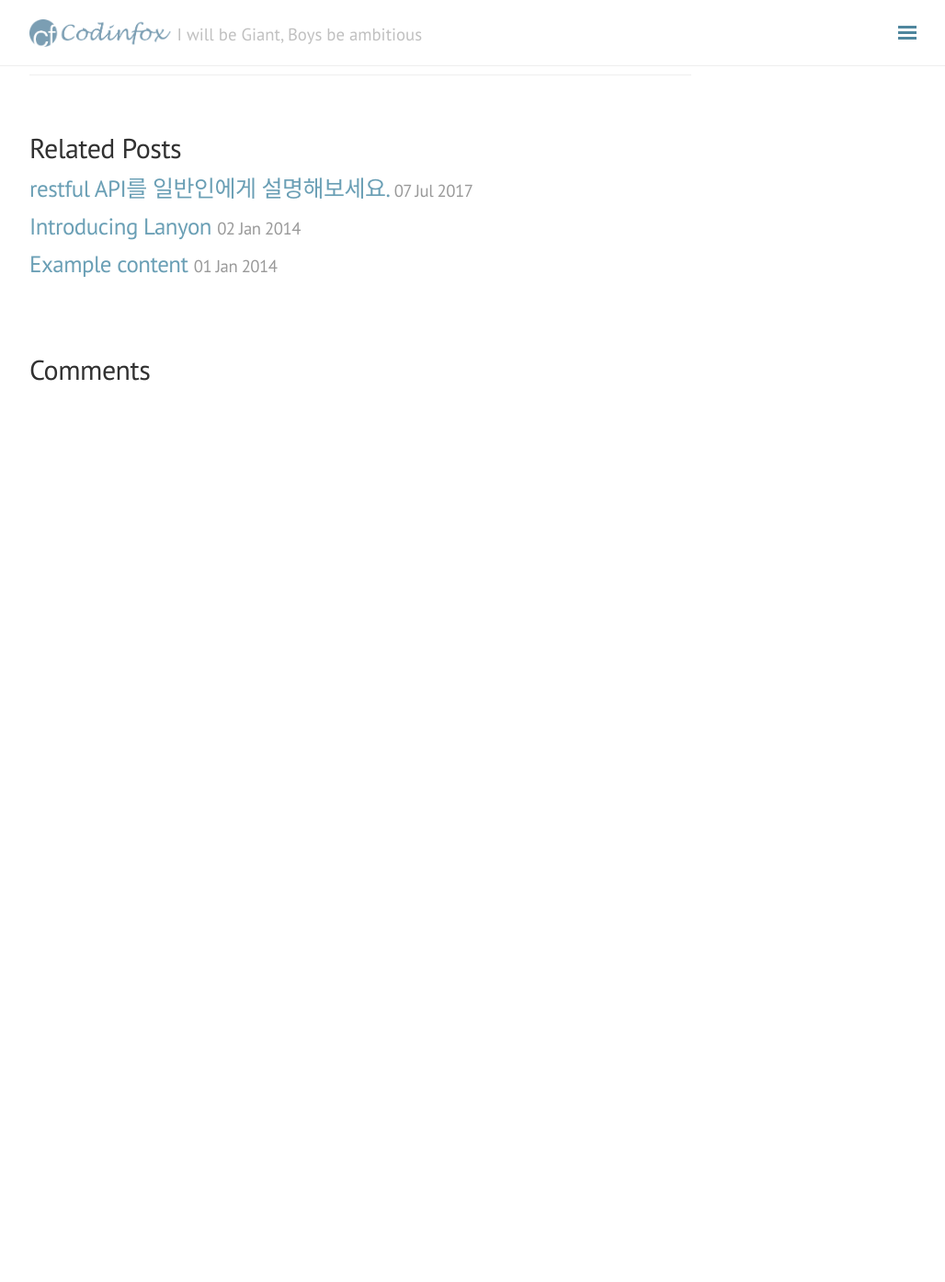
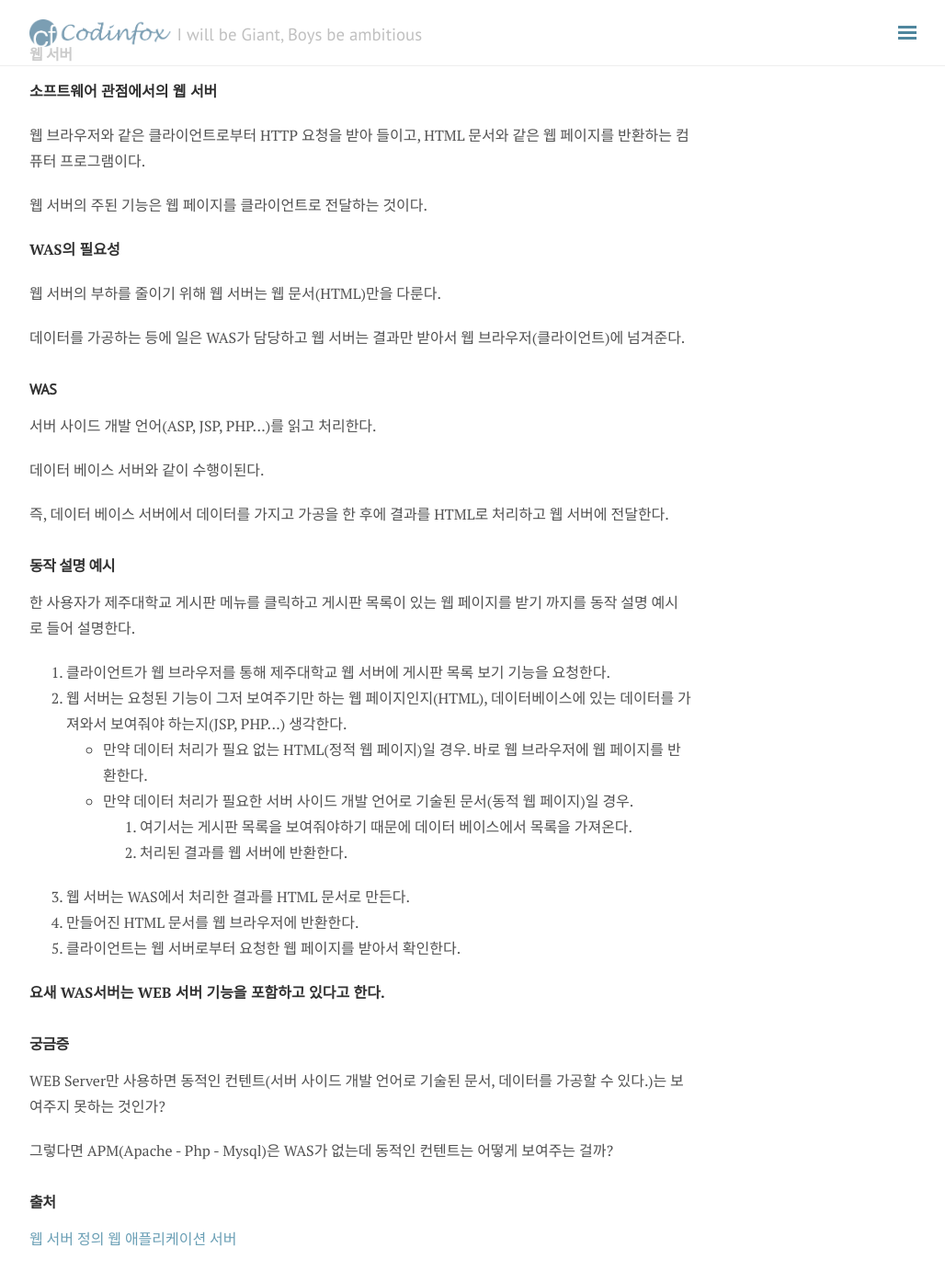
Before and after one commit to masinogns/masinogns.github.com, a Jekyll site: the page built from _posts/2017-07-08-web-server-and-was.md, in a window 1280 px wide and 1400 px high, scrolled down 207 px. Shown: the top 1394 px of the window at 92% size, without its empty margins (248-1276 px from the left). Built offline with Jekyll 4.4.1, drawn with Linux system fonts in a browser that asks for light colours; nearby versions of some CDN libraries; comment, search, counter and statistics services are not loaded; before the commit the page ends 900 px from its top, so only the background shows below that; some of the changed text lies outside the part shown.

Commit message:
web server vs was update

```diff
--- a/_posts/2017-07-08-web-server-and-was.md
+++ b/_posts/2017-07-08-web-server-and-was.md
@@ -1,6 +1,50 @@
 ---
 layout: post
-title: restful API를 일반인에게 설명해보세요.
+title: Web Server and Web Application Server(WAS)
 categories: Interview
-tag: 면접대비, 지식
+tag: 기술면접, 지식, 서버
 ---
+### 웹 서버
+<strong>소프트웨어 관점에서의 웹 서버</strong>
+<p>웹 브라우저와 같은 클라이언트로부터 HTTP 요청을 받아 들이고, HTML 문서와 같은 웹 페이지를 반환하는 컴퓨터 프로그램이다.</p>
+<p>웹 서버의 주된 기능은 웹 페이지를 클라이언트로 전달하는 것이다.</p>
+
+<strong>WAS의 필요성</strong>
+<p>웹 서버의 부하를 줄이기 위해 웹 서버는 웹 문서(HTML)만을 다룬다.</p>
+<p>데이터를 가공하는 등에 일은 WAS가 담당하고 웹 서버는 결과만 받아서 웹 브라우저(클라이언트)에 넘겨준다.</p>
+
+
+### WAS
+<p>서버 사이드 개발 언어(ASP, JSP, PHP...)를 읽고 처리한다.</p>
+<p>데이터 베이스 서버와 같이 수행이된다.</p>
+<p>즉, 데이터 베이스 서버에서 데이터를 가지고 가공을 한 후에 결과를 HTML로 처리하고 웹 서버에 전달한다.</p>
+
+### 동작 설명 예시
+한 사용자가 제주대학교 게시판 메뉴를 클릭하고 게시판 목록이 있는 웹 페이지를 받기 까지를 동작 설명 예시로 들어 설명한다.
+
+<ol>
+  <li>클라이언트가 웹 브라우저를 통해 제주대학교 웹 서버에 게시판 목록 보기 기능을 요청한다.</li>
+  <li>웹 서버는 요청된 기능이 그저 보여주기만 하는 웹 페이지인지(HTML), 데이터베이스에 있는 데이터를 가져와서 보여줘야 하는지(JSP, PHP...) 생각한다.</li>
+  <ul>
+    <li>만약 데이터 처리가 필요 없는 HTML(정적 웹 페이지)일 경우. 바로 웹 브라우저에 웹 페이지를 반환한다.</li>
+    <li>만약 데이터 처리가 필요한 서버 사이드 개발 언어로 기술된 문서(동적 웹 페이지)일 경우.</li>
+      <ol>
+        <li>여기서는 게시판 목록을 보여줘야하기 때문에 데이터 베이스에서 목록을 가져온다.</li>
+        <li>처리된 결과를 웹 서버에 반환한다.</li>
+      </ol>
+  </ul>
+  <li>웹 서버는 WAS에서 처리한 결과를 HTML 문서로 만든다.</li>
+  <li>만들어진 HTML 문서를 웹 브라우저에 반환한다.</li>
+  <li>클라이언트는 웹 서버로부터 요청한 웹 페이지를 받아서 확인한다.</li>
+</ol>
+
+<strong>요새 WAS서버는 WEB 서버 기능을 포함하고 있다고 한다.</strong>
+
+### 궁금증
+<p>WEB Server만 사용하면 동적인 컨텐트(서버 사이드 개발 언어로 기술된 문서, 데이터를 가공할 수 있다.)는 보여주지 못하는 것인가?</p>
+<p>그렇다면 APM(Apache - Php - Mysql)은 WAS가 없는데 동적인 컨텐트는 어떻게 보여주는 걸까?</p>
+
+### 출처
+[웹 서버 정의](https://ko.wikipedia.org/wiki/%EC%9B%B9_%EC%84%9C%EB%B2%84)
+[웹 애플리케이션 서버](https://ko.wikipedia.org/wiki/%EC%9B%B9_%EC%95%A0%ED%94%8C%EB%A6%AC%EC%BC%80%EC%9D%B4%EC%85%98_%EC%84%9C%EB%B2%84)
+[]()
```
Also changed, not shown: _posts/2017-07-07-restful-API.md (+1 -1 lines).
